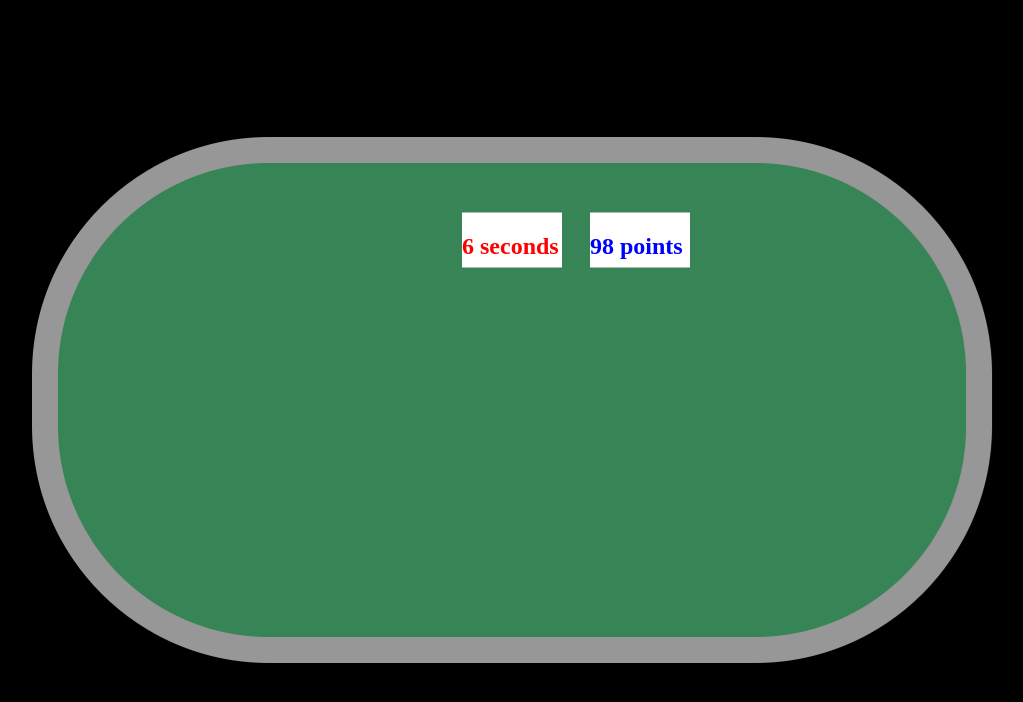
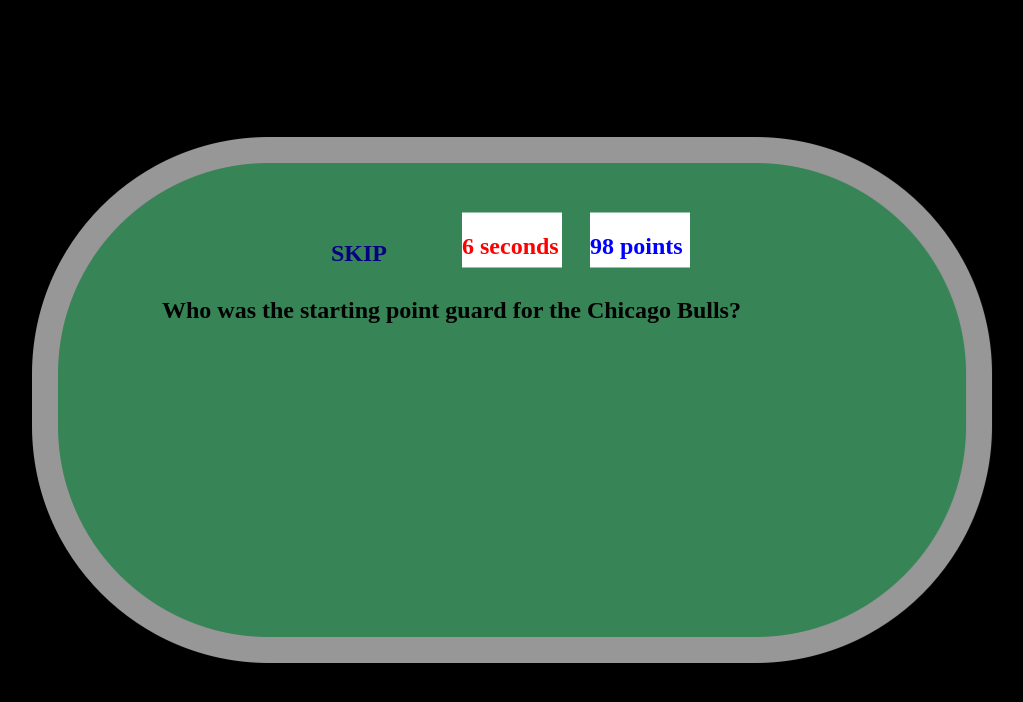
Before and after one commit to danielchangsoojones/trivia_site, a website: page public/table.html in a window 1280 px wide. Shown: the whole page, without its empty margins (128-1151 px from the left). Drawn offline with Linux system fonts and the light colour scheme.

Commit message:
added the skip button

```diff
--- a/public/assets/css/table.css
+++ b/public/assets/css/table.css
@@ -40,3 +40,22 @@
     left: 60%;
     transform: translate(-50%, -50%);
 }
+
+#question {
+    position: absolute;
+    width: 700px;
+    height: 55px;
+    top: 38%;
+    left: 50%;
+    transform: translate(-50%, -50%);
+}
+
+#skip {
+    color: navy;
+    position: absolute;
+    width: 106px;
+    height: 40px;
+    top: 30%;
+    left: 40%;
+    transform: translate(-50%, -50%);
+}
--- a/public/table.html
+++ b/public/table.html
@@ -25,6 +25,12 @@
                     <div id="points">
                             <h2 style="color:blue">98 points</h2>
                     </div>
+
+                    <h2 id="skip">SKIP</h2>
+
+                    <h2 id="question">
+                        Who was the starting point guard for the Chicago Bulls?
+                    </h2>
                 </img>
             </div>
         </body>
```
